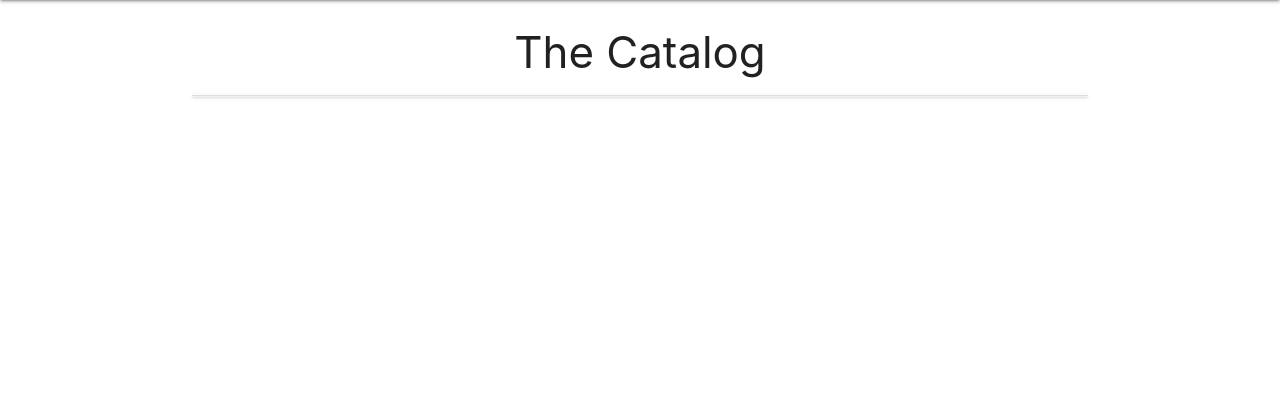
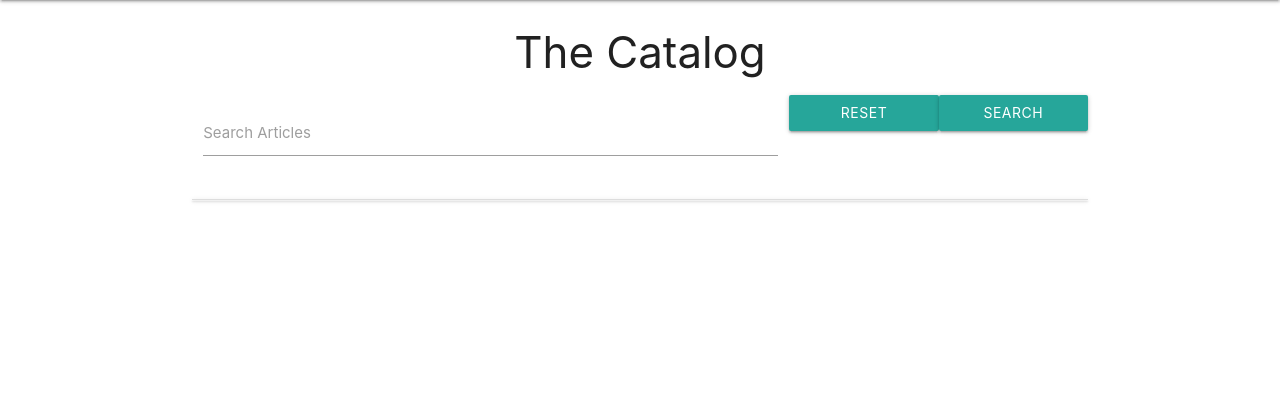
Before and after one commit to cfconor/rpg-book-repository, a Flask app: page / in a window 1280 px wide. Shown: the part 64-466 px from the top of the page. Run offline with Flask 2, Linux system fonts and the light colour scheme; data that the repository does not hold is empty; some libraries are stand-ins or nearby versions.

Commit message:
added search function

```diff
--- a/app.py
+++ b/app.py
@@ -29,6 +29,15 @@ mongo_obj = PyMongo(app)
 def catalog():
     articles = list(mongo_obj.db.articles.find())
     return render_template("catalog.html", articles=articles)
+
+
+@app.route("/search", methods=["GET", "POST"])
+def search():
+    search_string = request.form.get("search_string")
+    articles = list(mongo_obj.db.articles.find({"$text": {"$search": search_string}}))
+
+    return render_template("catalog.html", articles=articles)
+
 
 # User Management - Register, Login, Logout
 @app.route("/register", methods=["GET", "POST"])
--- a/templates/catalog.html
+++ b/templates/catalog.html
@@ -3,6 +3,21 @@
 
 <h3 class="center-align">The Catalog</h3>
 
+<!-- Search Bar -->
+<form action="{{ url_for('search') }}" method="POST">
+    <div class="row">
+        <div class="input-field col s8">
+            <input type="text" name="search_string" id="search_string" minlength="3" class="validate" required>
+            <label for="search_string">Search Articles</label>
+        </div>
+        <a href="{{ url_for('catalog') }}" class="btn col s2">Reset</a>
+        <button class="col s2 btn" type="submit">
+            Search
+        </button>
+    </div>
+</form>
+
+<!-- List out articles -->
 <ul class="col s12 collapsible align-center">
     {% for article in articles %}
     <li>
```
